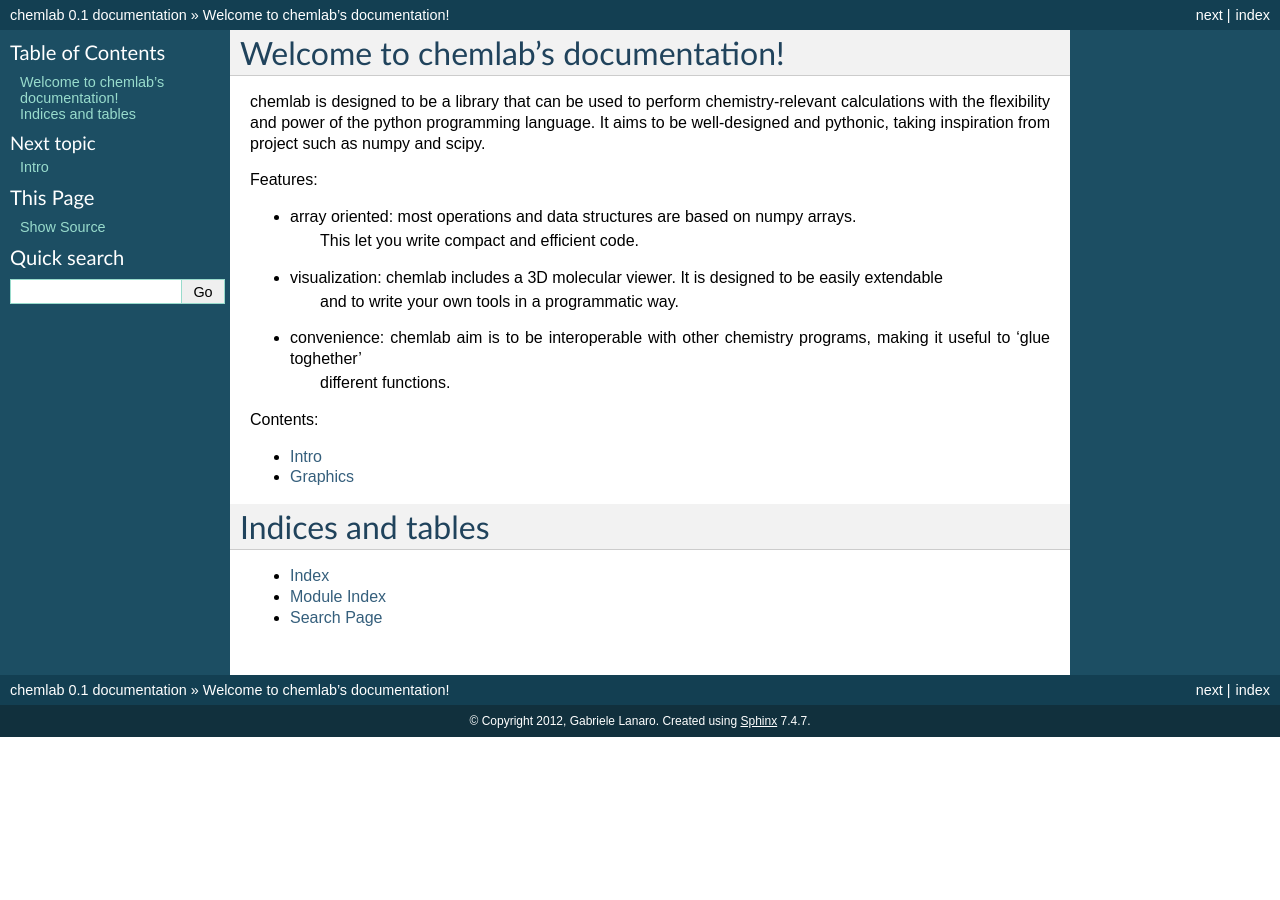
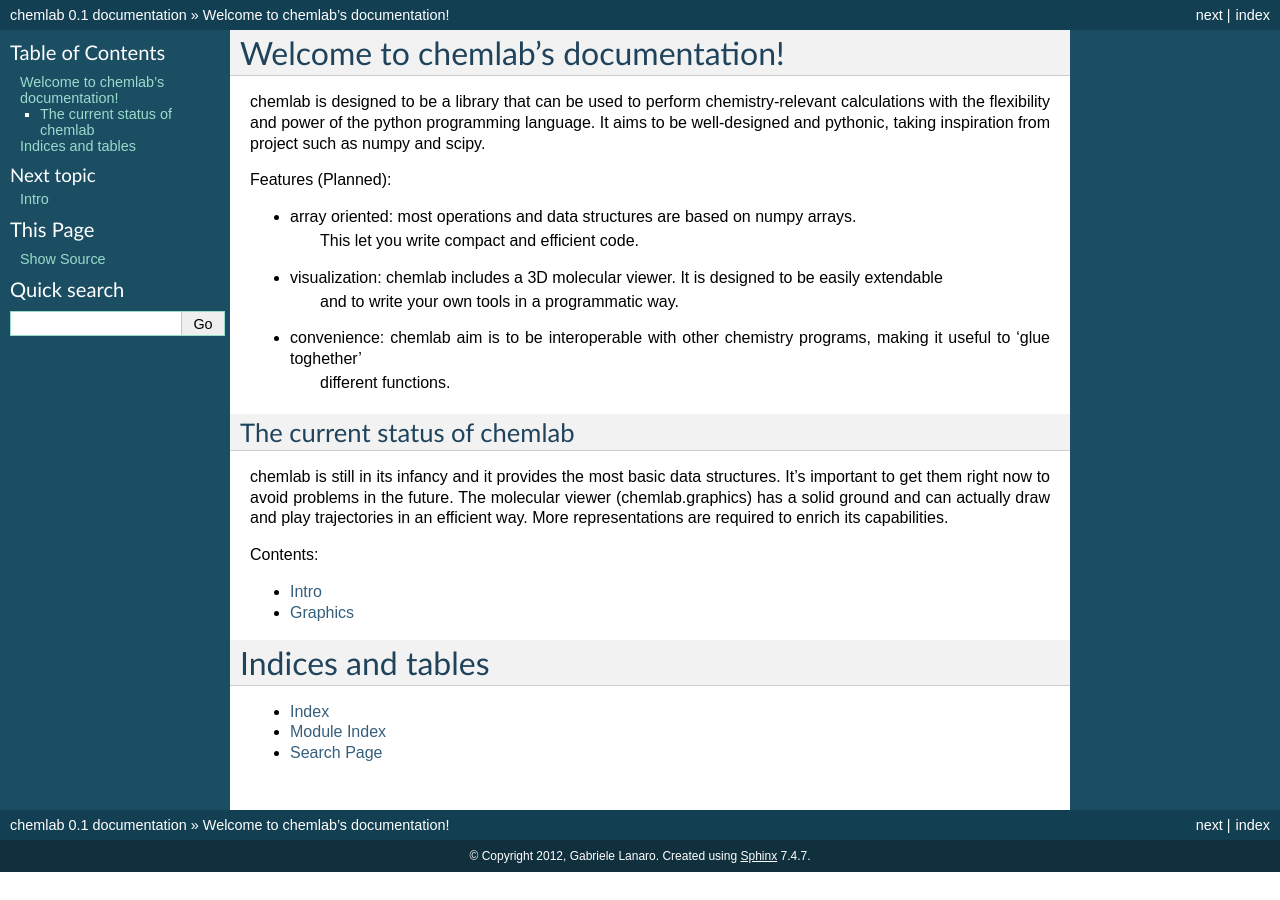
Before and after one commit to chemlab/chemlab, a Sphinx documentation site: the page built from docs/index.rst, in a window 1280 px wide. Built offline with Sphinx 7.4.7, drawn with Linux system fonts in a browser that asks for light colours; formulas are drawn with MathJax 3.

Commit message:
Update index.rst

```diff
--- a/docs/index.rst
+++ b/docs/index.rst
@@ -11,7 +11,7 @@
 python programming language. It aims to be well-designed and pythonic,
 taking inspiration from project such as numpy and scipy.
 
-Features:
+Features (Planned):
 
 * array oriented: most operations and data structures are based on numpy arrays.
                This let you write compact and efficient code.
@@ -19,6 +19,13 @@
                and to write your own tools in a programmatic way.
 * convenience: chemlab aim is to be interoperable with other chemistry programs, making it useful to 'glue toghether'
                different functions.
+
+The current status of chemlab
+-----------------------------
+
+chemlab is still in its infancy and it provides the most basic data structures. It's important to get them right now
+to avoid problems in the future. The molecular viewer (chemlab.graphics) has a solid ground and can actually draw
+and play trajectories in an efficient way. More representations are required to enrich its capabilities.
 
 
 Contents:
```
